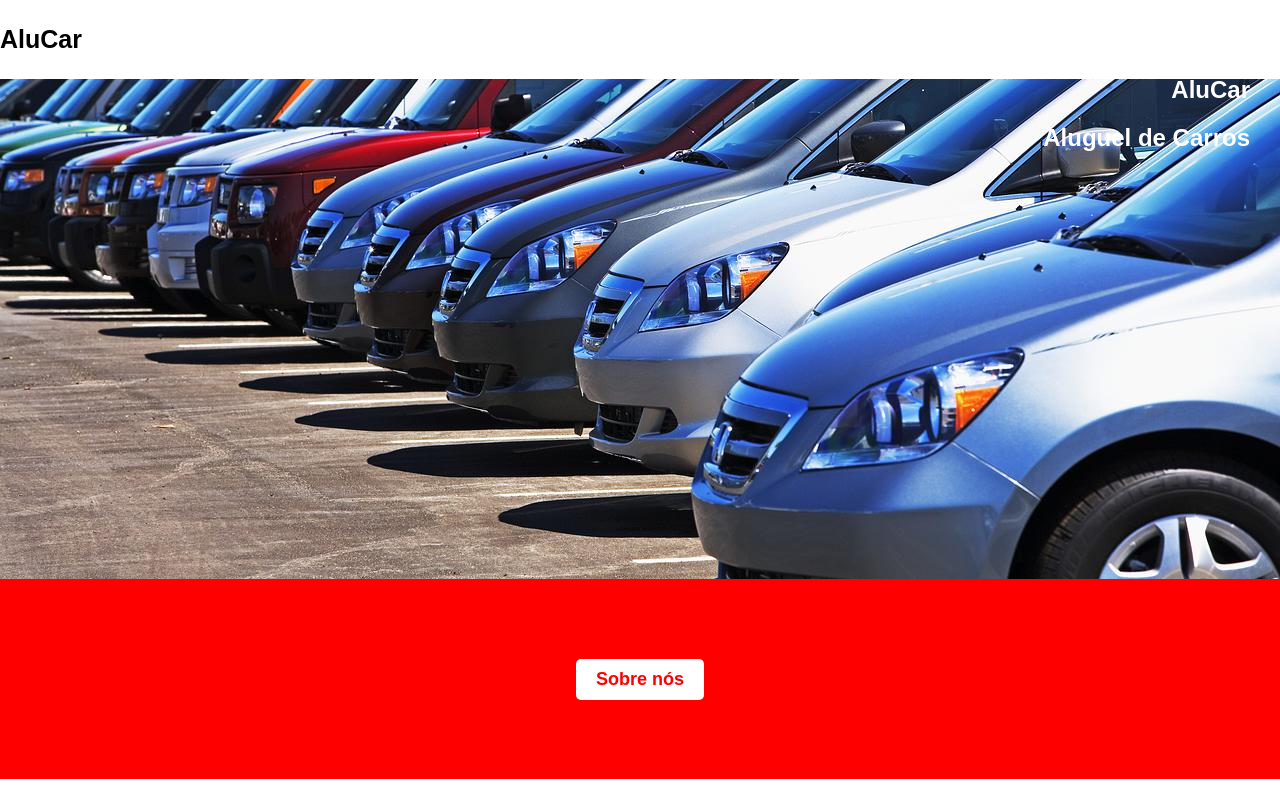
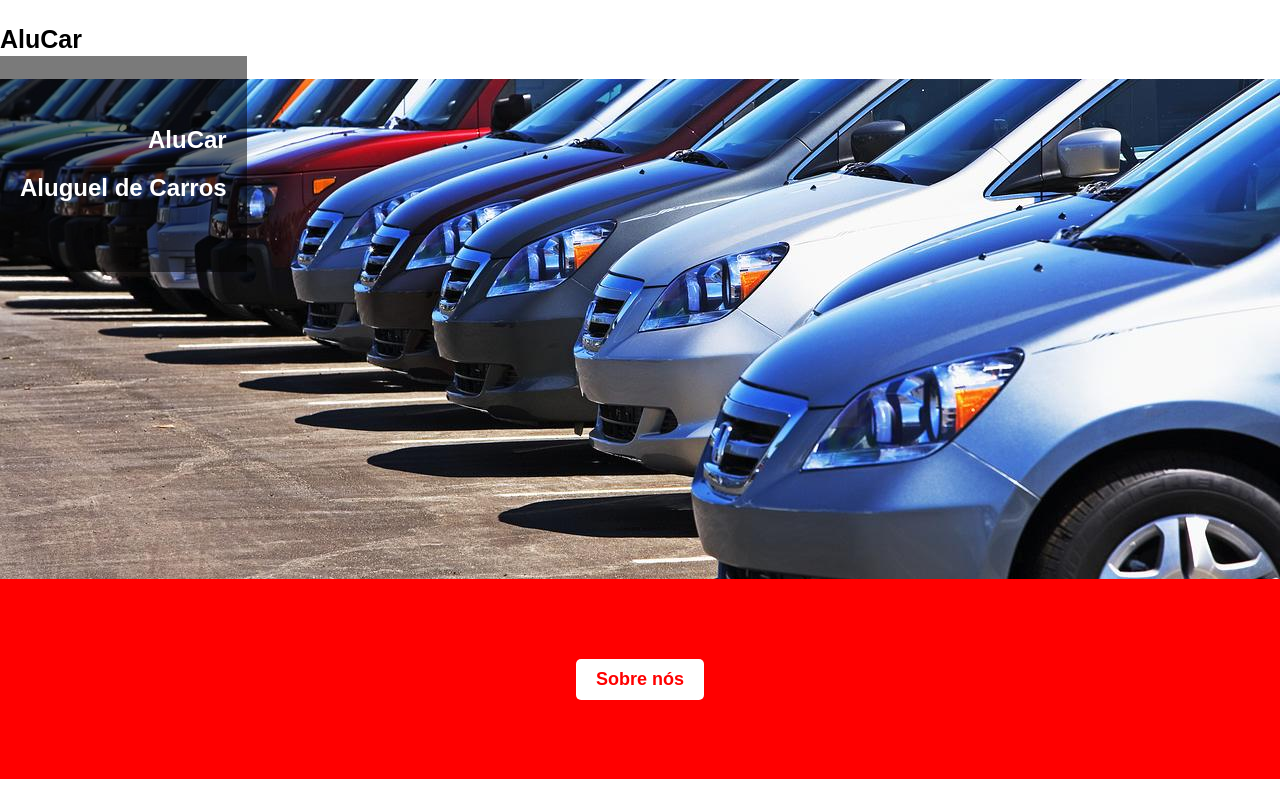
Before and after one commit to TaiuanCosta/alu_car, a plain HTML site: page index.html in a window 1280 px wide. Shown: the top 794 px of the page. Drawn offline with Linux system fonts and the light colour scheme.

Commit message:
Update styles.css

```diff
--- a/styles.css
+++ b/styles.css
@@ -14,9 +14,10 @@ p { /* AluCar (primeiro na tela) */
 }
 
 .text-overlay { /*Texto que fica sobbre a imagen*/
+    background-color: #00000085;
+    padding: 50px 20px;
     position: absolute; /* Bota texto sobre a imagem */
     top: 7%; /* topo */
-    right: 30px; /* direita */
     text-align: right; /* Alinha com a direita */
     color: white;
 }
```
